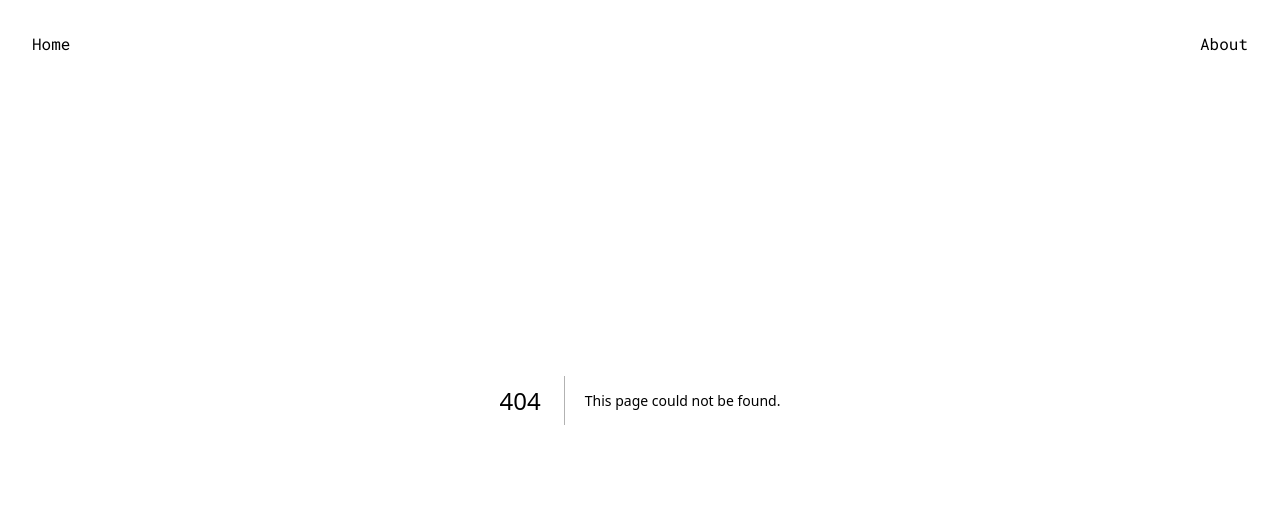
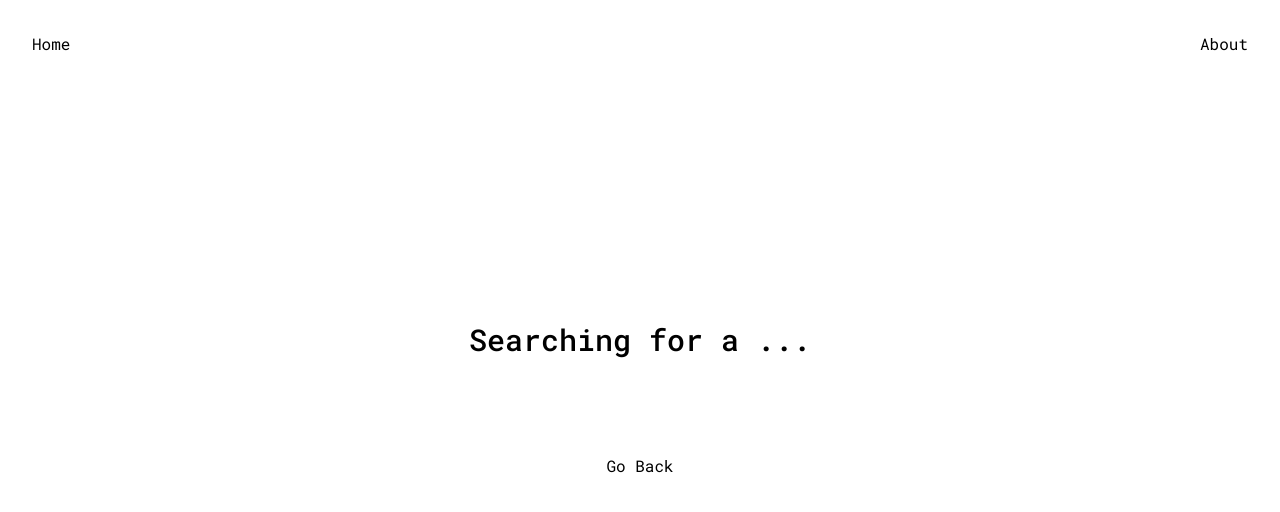
Before and after one commit to danayim03/Perspective, a Next.js app: page /loading in a window 1280 px wide. Before the commit this address had no page. Shown: the top 512 px of the page. Built offline with nearby package versions, Linux system fonts and the light colour scheme.

Commit message:
Added UI for loading page. Added a button for going back to a previous page.

```diff
--- /dev/null
+++ b/app/components/GoBack.tsx
@@ -0,0 +1,16 @@
+"use client";
+
+import { useRouter } from "next/navigation";
+
+export default function GoBackButton() {
+    const router = useRouter();
+
+    return (
+        <button
+            onClick={() => router.back()} // Navigate to the previous page
+            className="font-roboto mt-24 hover:text-pink-300"
+        >
+            Go Back
+        </button>
+    );
+}
--- a/app/dob/page.tsx
+++ b/app/dob/page.tsx
@@ -1,12 +1,21 @@
 "use client";
 
 import { useRouter } from "next/navigation";
-import React, { useState } from "react";
+import React, { useEffect, useState } from "react";
+import GoBackButton from "../components/GoBack";
 
 export default function dob() {
     const router = useRouter();
     const [dob, setDob] = useState("");
     const [errorMessage, setErrorMessage] = useState("");
+    const [nickname, setNickname] = useState(""); // State to store the nickname
+
+    useEffect(() => {
+        const storedNickname = sessionStorage.getItem("nickname");
+        if (storedNickname) {
+            setNickname(storedNickname); // Set nickname from session storage
+        }
+    }, []);
 
     const handleSubmit = (e: React.FormEvent) => {
         e.preventDefault();
@@ -36,6 +45,7 @@ export default function dob() {
         <main className="flex flex-col items-center justify-center h-screen p-8 font-roboto">
             <form onSubmit={handleSubmit} className="flex flex-col items-center space-y-8">
                 {/* Title */}
+                {/* <span>Before we continue, {nickname || "Username"}</span> */}
                 <span className="font-medium text-h1 mb-4">What is your date of birth?</span>
 
                 {/* Date Input */}
@@ -116,6 +126,7 @@ export default function dob() {
                     Proceed!
                 </button>
             </form>
+            <GoBackButton />
         </main>
     );
 }
--- a/app/gender-sexuality/page.tsx
+++ b/app/gender-sexuality/page.tsx
@@ -2,6 +2,7 @@
 
 import { useState, useEffect } from "react";
 import { useSearchParams, useRouter } from "next/navigation";
+import GoBackButton from "../components/GoBack";
 
 const genders = [
     "Male", "Female", "Non-binary", "Transgender Male", "Transgender Female",
@@ -53,7 +54,7 @@ export default function GenderSexualitySelection() {
         if (selectedGender && selectedSexuality) {
             sessionStorage.setItem("selectedGender", selectedGender);
             sessionStorage.setItem("selectedSexuality", selectedSexuality);
-            router.push("/next-page"); // Replace with the new page URL
+            router.push("/loading");
         } else {
             alert("Please select both a gender and a sexuality.");
         }
@@ -153,6 +154,7 @@ export default function GenderSexualitySelection() {
                     Proceed!
                 </button>
             )}
+            <GoBackButton />
         </div>
     );
 }
--- a/app/get-give/page.tsx
+++ b/app/get-give/page.tsx
@@ -1,6 +1,7 @@
 "use client"
 import {useRouter} from "next/navigation";
 import React, { useState, useEffect } from "react";
+import GoBackButton from "../components/GoBack";
 
 const GetBold = () => (
     <>
@@ -40,6 +41,7 @@ export default function get_give () {
                     <GiveBold /> a perspective
                 </button>
             </div>
+            <GoBackButton />
         </main>
     )
 }
--- /dev/null
+++ b/app/loading/page.tsx
@@ -0,0 +1,32 @@
+"use client";
+
+import { useState, useEffect } from "react";
+import GoBackButton from "../components/GoBack";
+
+export default function Loading() {
+    const [gender, setGender] = useState("");
+    const [sexuality, setSexuality] = useState("");
+
+    useEffect(() => {
+        // Retrieve gender and sexuality from session storage
+        const storedGender = sessionStorage.getItem("selectedGender");
+        const storedSexuality = sessionStorage.getItem("selectedSexuality");
+
+        if (storedGender) {
+            setGender(storedGender);
+        }
+
+        if (storedSexuality) {
+            setSexuality(storedSexuality);
+        }
+    }, []);
+
+    return (
+        <main className="flex flex-col items-center justify-center h-screen p-8 font-roboto">
+            <div>
+                <span className="text-h2 font-medium">Searching for a {sexuality?.toLowerCase()} {gender?.toLowerCase()}...</span>
+            </div>
+            <GoBackButton />
+        </main>
+    );
+}
```
